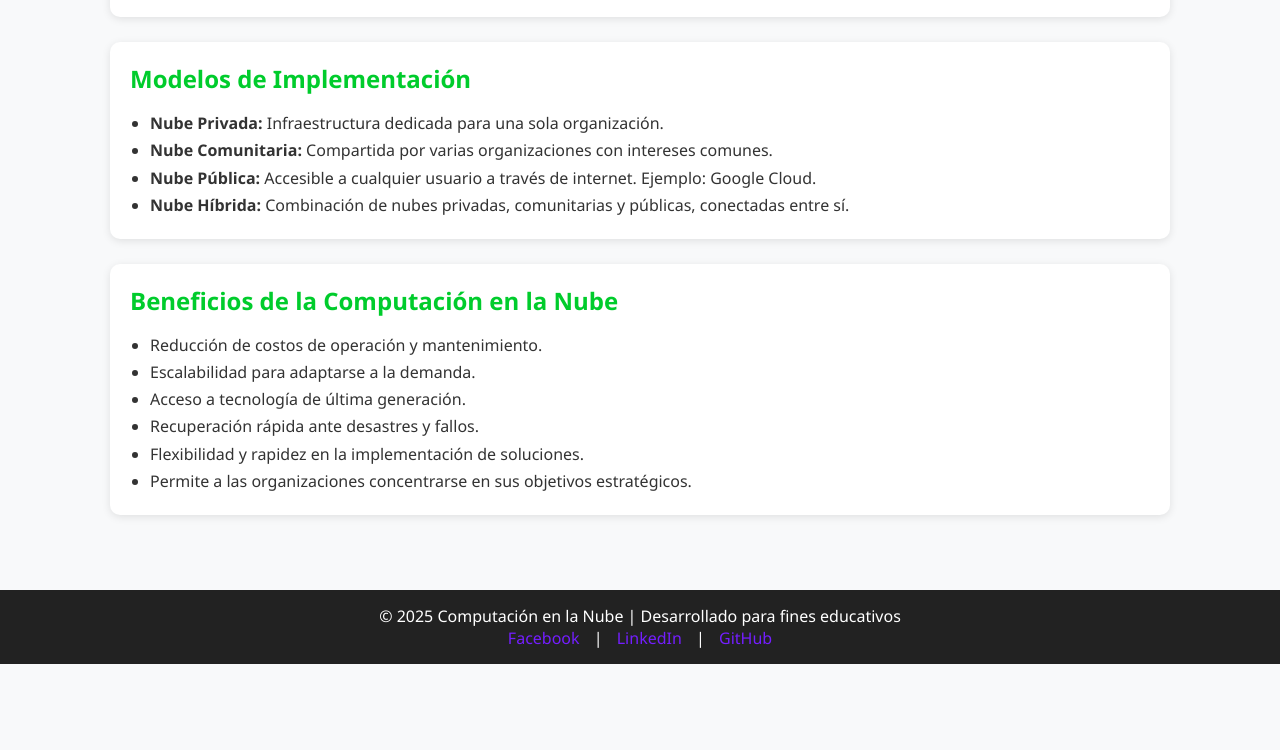
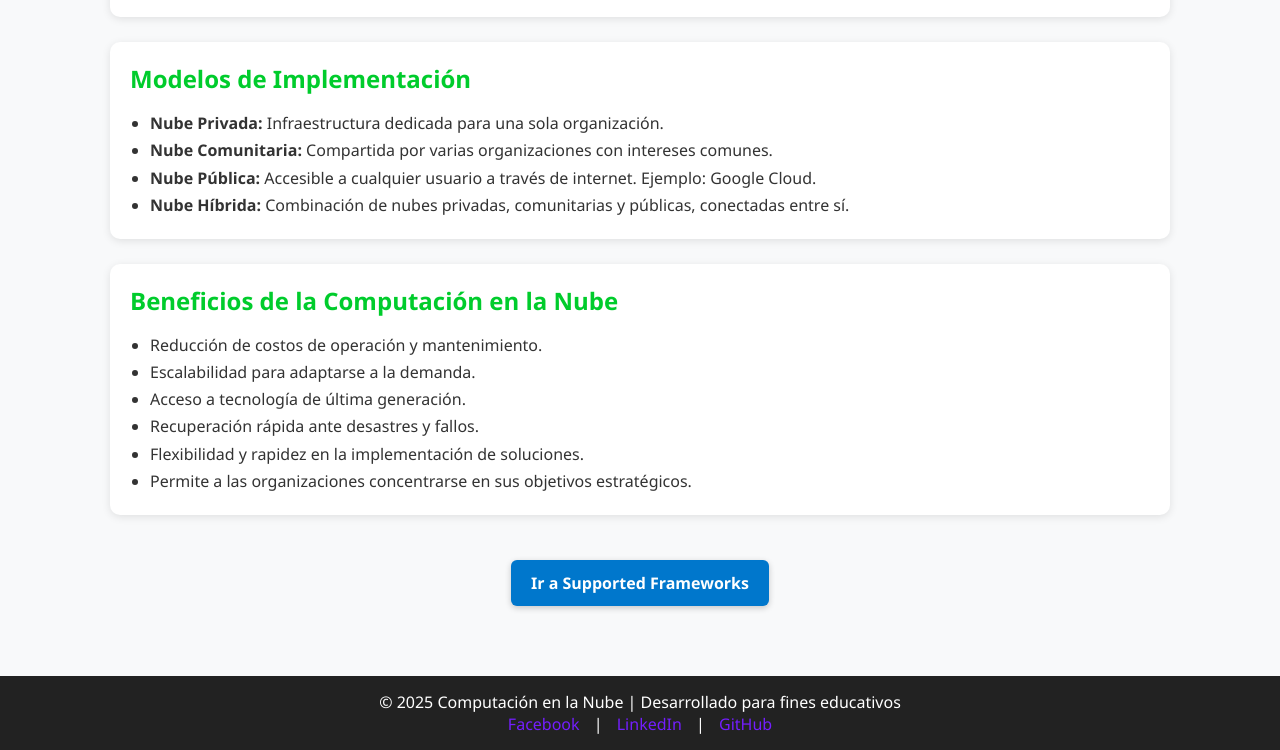
Before and after one commit to vanegas2124-source/Ejerciciosempiricos, a plain HTML site: page index.html in a window 1280 px wide. Shown: the part 377-1127 px from the top of the page. Before the commit the page ends 1041 px from the top, so only its background shows below. Drawn offline with Linux system fonts and the light colour scheme.

Commit message:
Agrego botón que dirige a supportedframeworks.html

```diff
--- a/index.html
+++ b/index.html
@@ -89,6 +89,24 @@
         footer a:hover {
             text-decoration: underline;
         }
+
+        /* Estilo para el botón */
+        .btn-link {
+            display: inline-block;
+            background-color: #0077cc;
+            color: #fff;
+            padding: 12px 20px;
+            margin: 20px auto;
+            text-decoration: none;
+            font-weight: bold;
+            border-radius: 6px;
+            box-shadow: 0 2px 6px rgba(0,0,0,0.2);
+            transition: background-color 0.3s ease;
+        }
+
+        .btn-link:hover {
+            background-color: #005fa3;
+        }
     </style>
 </head>
 <body>
@@ -134,6 +152,11 @@
                 <li>Permite a las organizaciones concentrarse en sus objetivos estratégicos.</li>
             </ul>
         </section>
+
+        <!-- Botón de navegación -->
+        <div style="text-align:center;">
+            <a href="supportedframeworks.html" class="btn-link">Ir a Supported Frameworks</a>
+        </div>
     </div>
 
     <footer>
```
